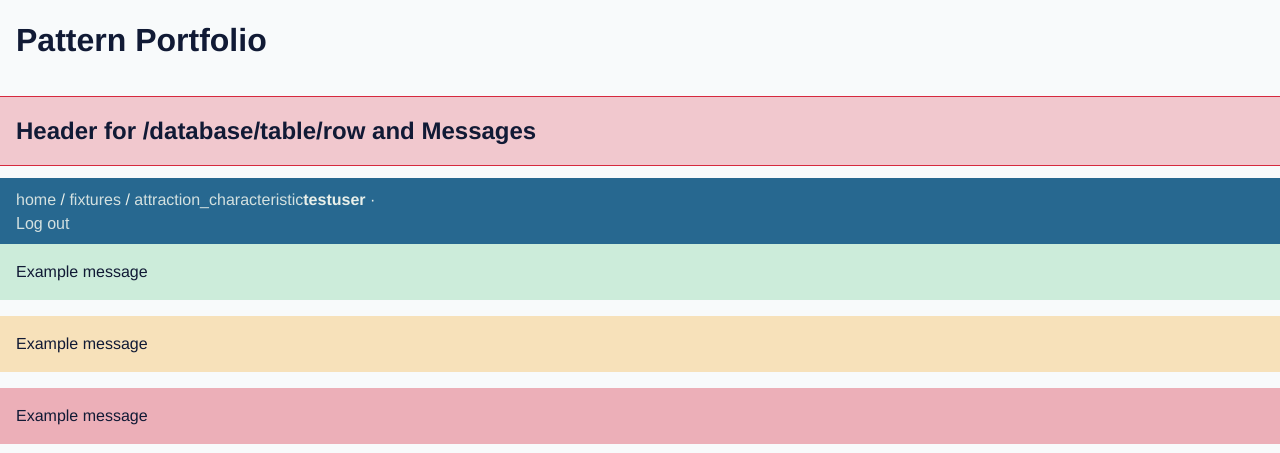
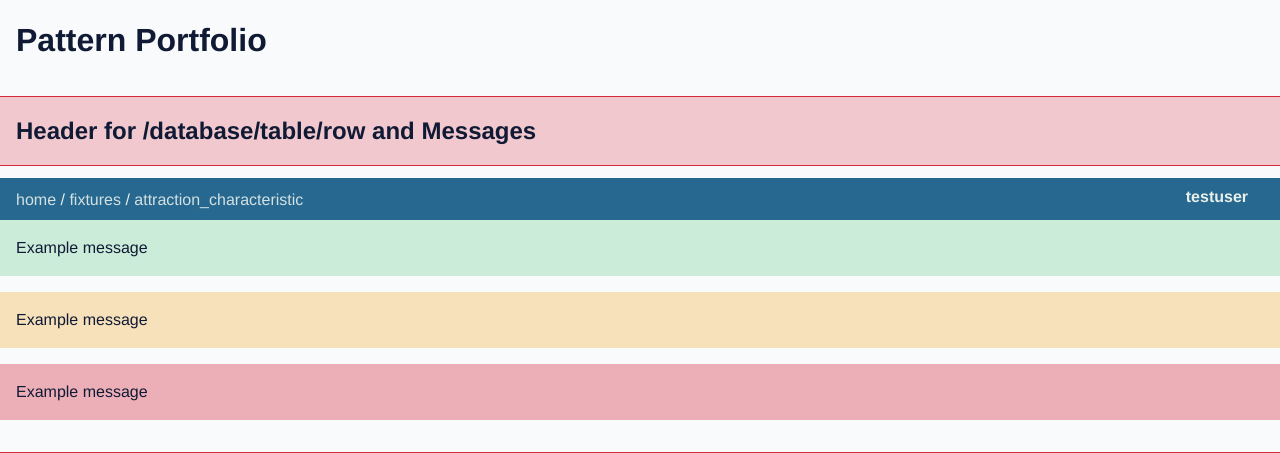
Before and after one commit to simonw/datasette, a Python web app: template datasette/templates/patterns.html in a window 1280 px wide. Shown: the part 107-560 px from the top of the page. Run offline with Jinja, Linux system fonts and the light colour scheme; the template is opened without the code that fills it, so the values that code supplies are empty.

Commit message:
Updated nav in pattern portfolio

```diff
--- a/datasette/templates/patterns.html
+++ b/datasette/templates/patterns.html
@@ -38,11 +38,8 @@
           <a href="/fixtures">fixtures</a> /
           <a href="/fixtures/attraction_characteristic">attraction_characteristic</a>
       </p>
-      <div class="logout">
-          <strong>testuser</strong> &middot;
-          <form action="/-/logout" method="post">
-              <button class="button-as-link">Log out</button>
-          </form>
+      <div class="actor">
+          <strong>testuser</strong>
       </div>
   </nav>
 </header>
```
